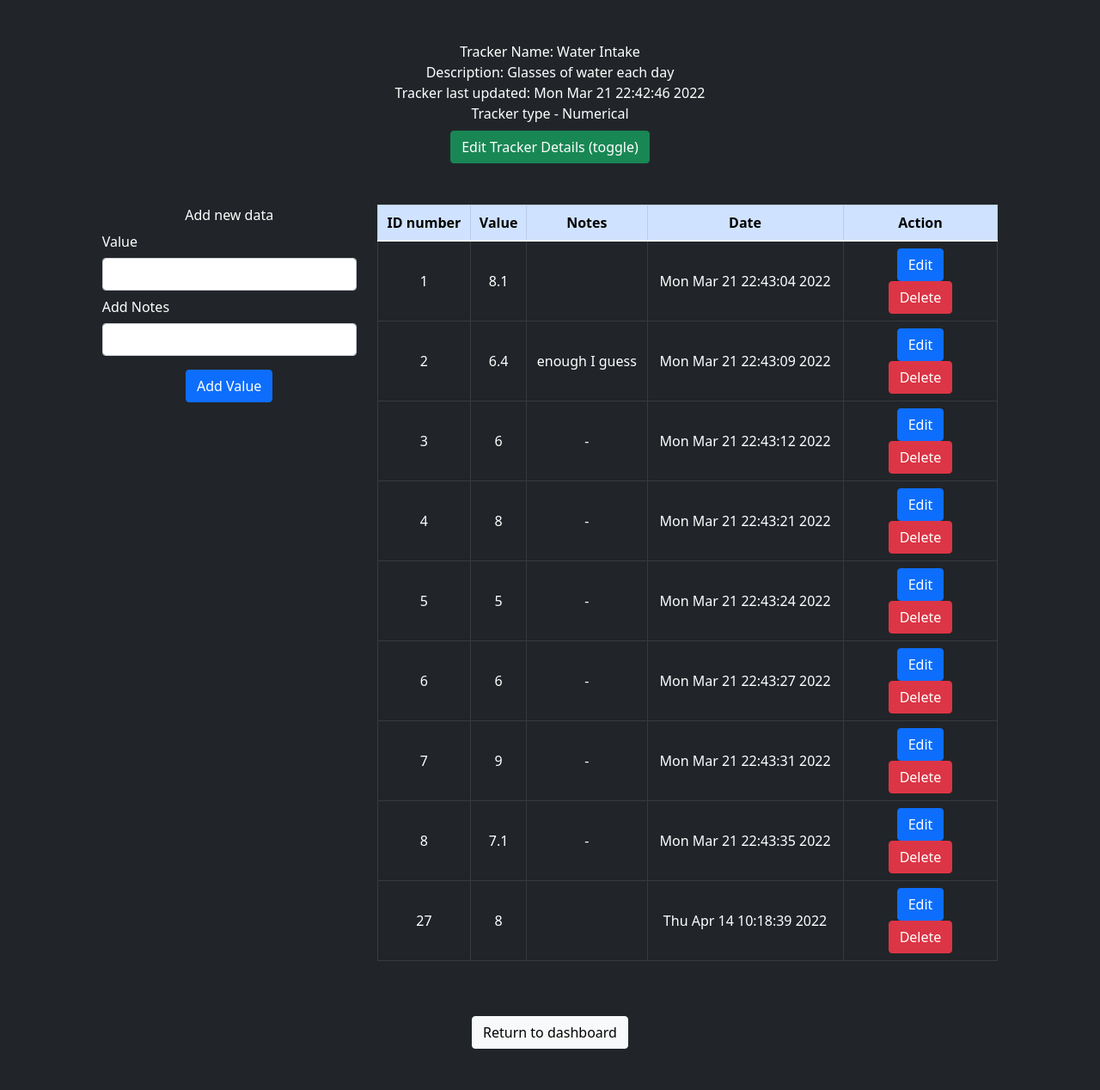
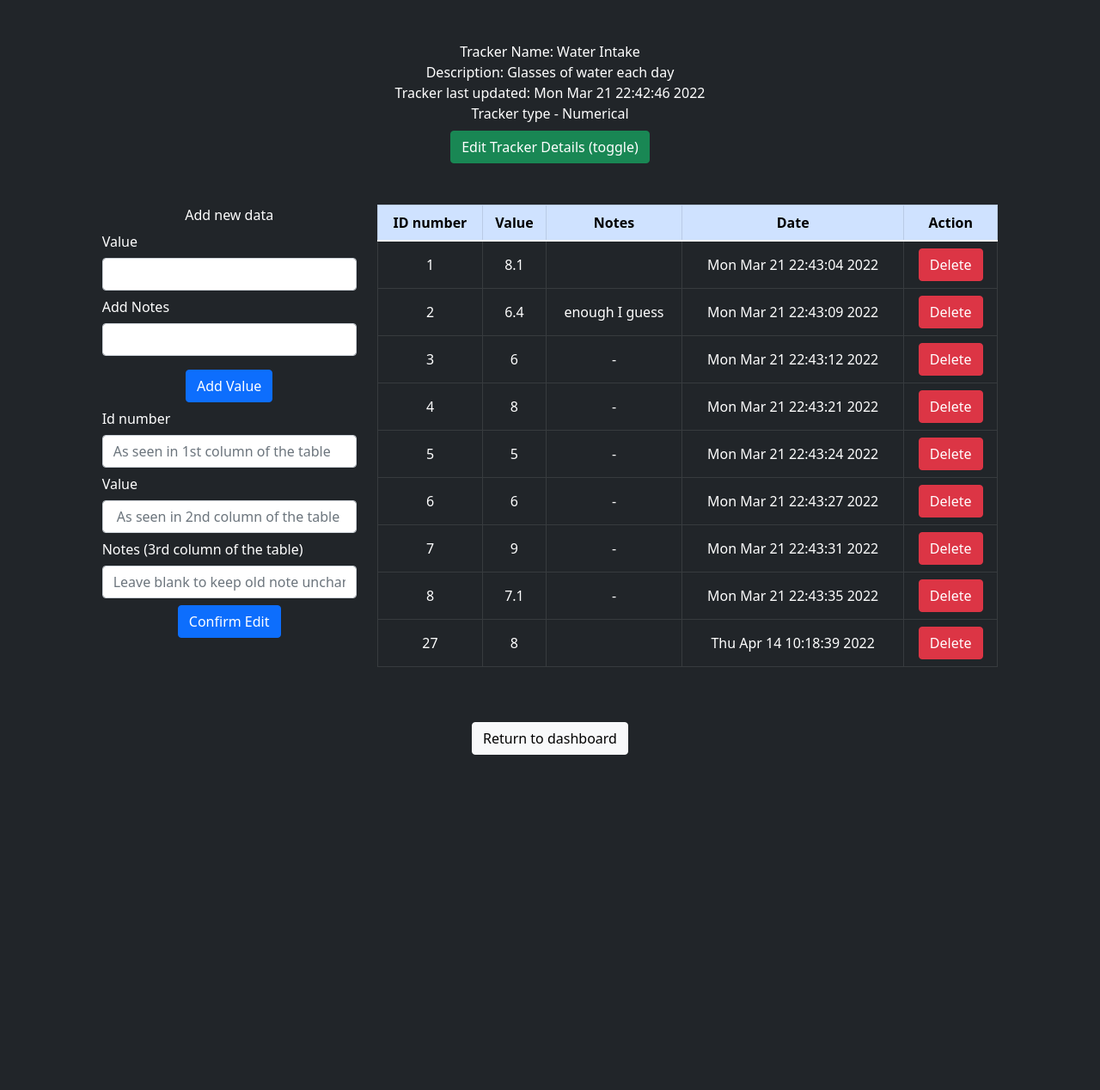
Before and after one commit to SayonilMitra/Quantified-Self-App, a Flask app: page /trackerdetails/1 in a window 1280 px wide. Shown: the whole page at 86% size. After the commit the page ends 878 px from the top, so only its background shows below. Run offline with Flask 2, Linux system fonts and the light colour scheme.

Commit message:
Fixed an issue with editing individual log details in a tracker

```diff
--- a/templates/trackerdetails.html
+++ b/templates/trackerdetails.html
@@ -34,7 +34,7 @@
     <div class="col-12 col-sm-8 col-md-3 border border-light rounded-3 p-4">
         <div class="row">
             <div class="col">
-                <form action="/edittracker/{{tracker_id}}" method="post">
+                <form action="/edittracker/{{tracker['tracker_id']}}" method="post" id="edittracker">
                     <label class="form-label" for="tracker_name">Tracker name</label>
                     <input class="form-control" type="text" name="tracker_name" id="tracker_name"> <br>
                     <label class="form-label" for="tracker_description">Tracker description</label>
@@ -44,7 +44,7 @@
         </div>
         <div class="row justify-content-center">
             <div class="col-auto">
-                <input class="btn btn-primary mt-3" type="submit" value="Confirm Edit">
+                <button form="edittracker" class="btn btn-primary mt-3" type="submit">Confirm Edit</button>
             </div>
         </div>
     </div>
@@ -76,24 +76,37 @@
 
         <!-- Form to edit vale and notes for individual record/log in a tracker -->
 
-        <!-- <div class="row justify-content-center d-none mt-4" id="editlogform">
-            <div class="col text-center">
+        <div class="row justify-content-center" id="editlogform">
+            <div class="col">
                 <div class="row">
-                    <div class="col">
+                    <div class="col text-center">
+                        {% if error_message != "" %}
+                        {{error_message}}
+                        {% else %}
                         Edit old value
+                        {% endif %}
                     </div>
                 </div>
                 <div class="row">
                     <div class="col">
-                        <form action="/editlog/{{log_id}}" method="post">
-                            {% include "value_input_form.html" %}
-                            <br>
-                            <input class="btn btn-warning" type="submit" value="Confirm">
+                        <form action="/editlogdetails" method="post" id="editlogdetails">
+                            <label class="col-form-label" for="log_id">Id number</label>
+                            <input class="form-control" type="text" id="log_id" name="log_id" placeholder="As seen in 1st column of the table">
+                            <label class="col-form-label" for="log_value">Value</label>
+                            <input class="form-control" type="text" id="log_value" name="log_value" placeholder=" As seen in 2nd column of the table">
+                            <label class="col-form-label" for="log_note">Notes (3rd column of the table)</label>
+                            <input class="form-control" type="text" id="log_note" name="log_note" placeholder="Leave blank to keep old note unchanged">
+                            <input type="text" hidden name="tracker_id" value="{{tracker['tracker_id']}}">
                         </form>
                     </div>
                 </div>
+                <div class="row mt-2 justify-content-center">
+                    <div class="col-auto">
+                        <button form="editlogdetails" class="btn btn-primary" type="submit">Confirm Edit</button>
+                    </div>
+                </div>
             </div>
-        </div> -->
+        </div>
     </div>
 
     <!-- This is the table for log details of a tracker -->
@@ -117,9 +130,6 @@
                     <td>{{userlog["log_time"]}}</td>
                     <td>
                         <div class="row justify-content-center">
-                            <div class="col-6">
-                                <a class="btn btn-primary" href='/editlogform/{{userlog["log_id"]}}'>Edit</a>
-                            </div>
                             <div class="col">
                                 <a class="btn btn-danger" href='/deletelog/{{userlog["log_id"]}}'>Delete</a>
                             </div>
--- a/templates/value_input_form.html
+++ b/templates/value_input_form.html
@@ -29,17 +29,29 @@ Your input: <br>
 {% endif %}
 
 {% if tracker["tracker_type"] == "time_tracker"%}
-<p>Time duration</p>
-<div class="input-group mb-3 container-sm w-25">
-    <span class="input-group-text" id="log_value_hours">Hour</span>
-    <input type="number" max="23" min="0" class="form-control" name="log_value_hours" aria-label="Hour"
-        aria-describedby="log_value_hours"><br>
-</div>
-
-<div class="input-group mb-3 container-sm w-25">
-    <span class="input-group-text" id="log_value_minutes">Minutes</span>
-    <input type="number" max="59" min="0" class="form-control" name="log_value_minutes" aria-label="Minutes"
-        aria-describedby="log_value_minutes"><br>
+<div class="row">
+    <div class="col">
+        <div class="row">
+            <div class="col">
+                <label class="col-form-label" for="log_value_hours">Hour</label>
+            </div>
+        </div>
+        <div class="row">
+            <div class="col">
+                <input type="number" step="1" max="23" min="0" class="form-control" name="log_value_hours" id="log_value_hours">
+            </div>
+        </div>
+        <div class="row">
+            <div class="col">
+                <label class="col-form-label" for="log_value_minutes">Minutes</label>
+            </div>
+        </div>
+        <div class="row">
+            <div class="col">
+                <input type="number" step="1" max="59" min="0" class="form-control" name="log_value_minutes" id="log_value_minutes">
+            </div>
+        </div>
+    </div>
 </div>
 {% endif %}
 
```
Also changed, not shown: application/controller_logs.py (+26 -31 lines), templates/editlog.html (deleted, +0 -14 lines), templates/guest_tracker_demo.html (+0 -27 lines), database.sqlite.
